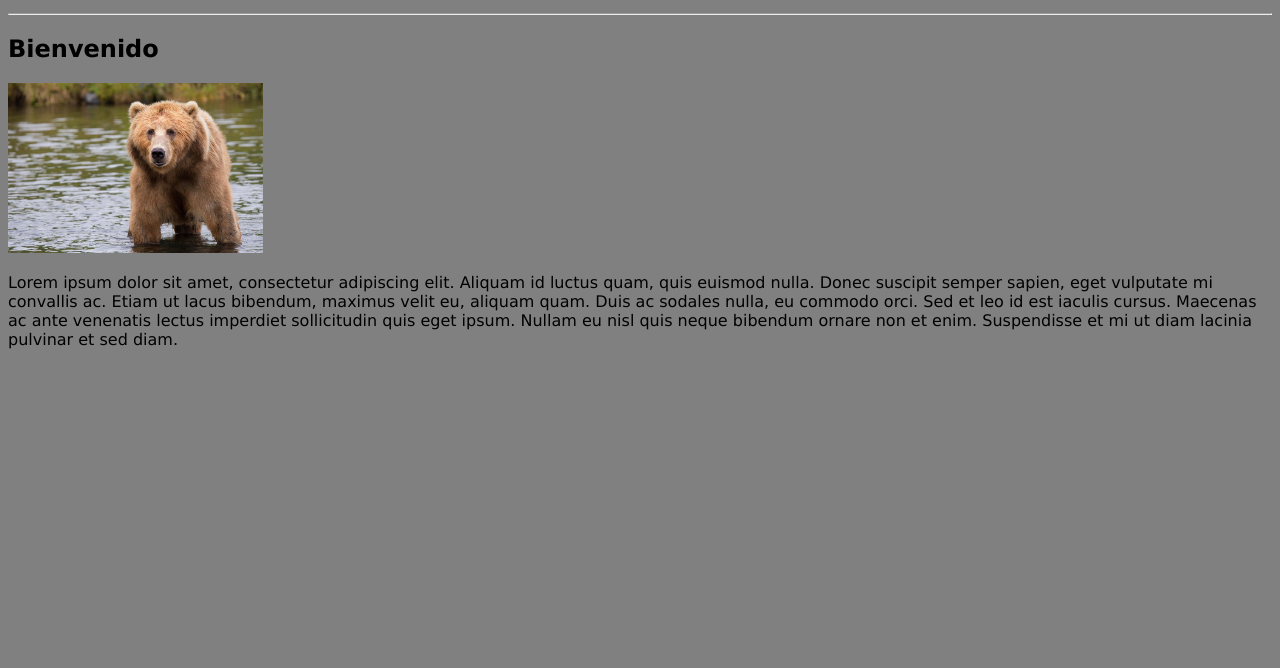
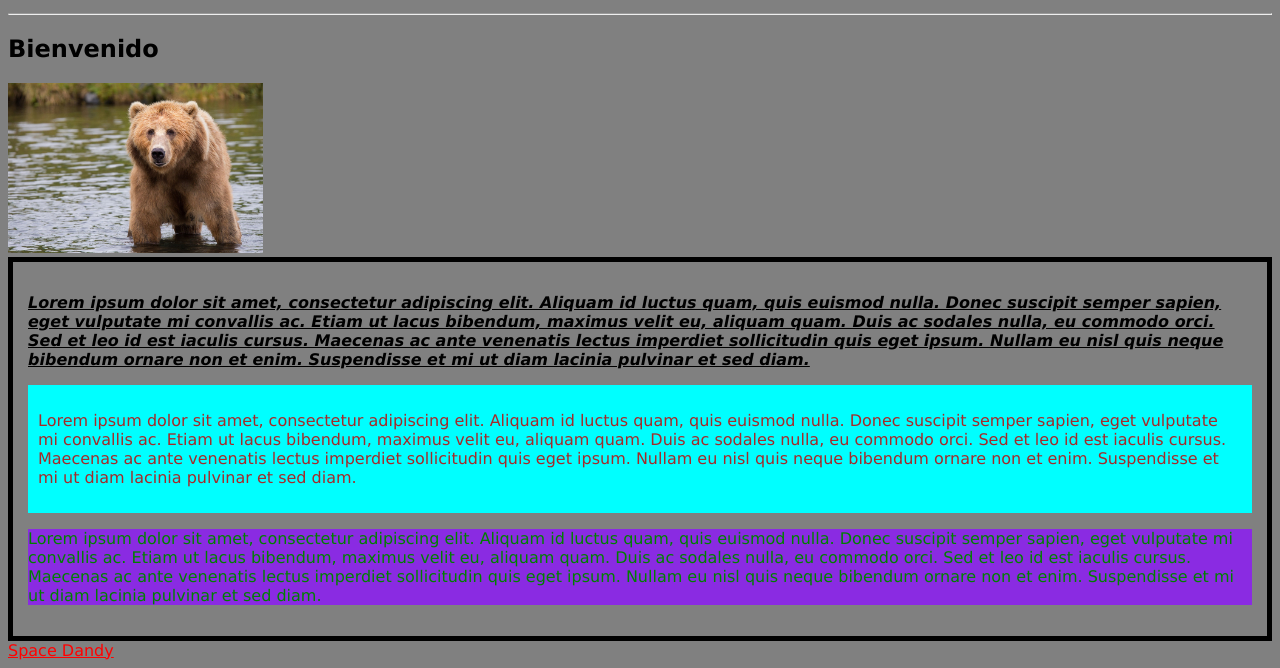
Before and after one commit to SantiBert/curso-CSS, a plain HTML site: page index.html in a window 1280 px wide. Shown: the part 160-828 px from the top of the page. Before the commit the page ends 800 px from the top, so only its background shows below. Drawn offline with Linux system fonts and the light colour scheme.

Commit message:
segundo commit

```diff
--- a/index.html
+++ b/index.html
@@ -17,7 +17,25 @@
     <hr/>
     <h2>Bienvenido</h2>
     <img src="img/oso.jpg" alt="oso" title="oso" width="255px">
-    <p>
-        Lorem ipsum dolor sit amet, consectetur adipiscing elit. Aliquam id luctus quam, quis euismod nulla. Donec suscipit semper sapien, eget vulputate mi convallis ac. Etiam ut lacus bibendum, maximus velit eu, aliquam quam. Duis ac sodales nulla, eu commodo orci. Sed et leo id est iaculis cursus. Maecenas ac ante venenatis lectus imperdiet sollicitudin quis eget ipsum. Nullam eu nisl quis neque bibendum ornare non et enim. Suspendisse et mi ut diam lacinia pulvinar et sed diam.</p>
+    <div id= "parrafo">
+        <div class="parrafo">
+            <p>
+                Lorem ipsum dolor sit amet, consectetur adipiscing elit. Aliquam id luctus quam, quis euismod nulla. Donec suscipit semper sapien, eget vulputate mi convallis ac. Etiam ut lacus bibendum, maximus velit eu, aliquam quam. Duis ac sodales nulla, eu commodo orci. Sed et leo id est iaculis cursus. Maecenas ac ante venenatis lectus imperdiet sollicitudin quis eget ipsum. Nullam eu nisl quis neque bibendum ornare non et enim. Suspendisse et mi ut diam lacinia pulvinar et sed diam.
+            </p>
+        </div>
+        <div class="parrafo1">
+            <p>
+                Lorem ipsum dolor sit amet, consectetur adipiscing elit. Aliquam id luctus quam, quis euismod nulla. Donec suscipit semper sapien, eget vulputate mi convallis ac. Etiam ut lacus bibendum, maximus velit eu, aliquam quam. Duis ac sodales nulla, eu commodo orci. Sed et leo id est iaculis cursus. Maecenas ac ante venenatis lectus imperdiet sollicitudin quis eget ipsum. Nullam eu nisl quis neque bibendum ornare non et enim. Suspendisse et mi ut diam lacinia pulvinar et sed diam.
+            </p>
+        </div>
+        <div class="parrafo2">
+            <p>
+                Lorem ipsum dolor sit amet, consectetur adipiscing elit. Aliquam id luctus quam, quis euismod nulla. Donec suscipit semper sapien, eget vulputate mi convallis ac. Etiam ut lacus bibendum, maximus velit eu, aliquam quam. Duis ac sodales nulla, eu commodo orci. Sed et leo id est iaculis cursus. Maecenas ac ante venenatis lectus imperdiet sollicitudin quis eget ipsum. Nullam eu nisl quis neque bibendum ornare non et enim. Suspendisse et mi ut diam lacinia pulvinar et sed diam.
+            </p>
+        </div>
+    </div>
 </body>
+<footer>
+    <a href=""> Space Dandy</a>
+</footer>
 </html>
--- a/style.css
+++ b/style.css
@@ -5,8 +5,41 @@
 body{
     background: grey;
 }
+/* selector de etiqueta */
 h1{
     color: brown;
     font-size: big ;
     text-decoration: underline;
 }
+
+#parrafo{
+    border: 5px solid black;
+    padding: 15px;
+}
+
+#usuario form *{
+    display: block;
+    border: 15px;
+}
+
+.parrafo{
+    font-style: italic;
+    text-decoration: underline;
+    font-weight: bold;
+}
+
+.parrafo1{
+    background-color: aqua;
+    color: brown;
+    padding: 10px;
+}
+
+.parrafo2{
+    background-color: blueviolet;
+    color: green;
+    border: 5px;
+}
+
+footer a{
+    color: red;
+}
```
Also changed, not shown: formulario.html (+3 -1 lines).
